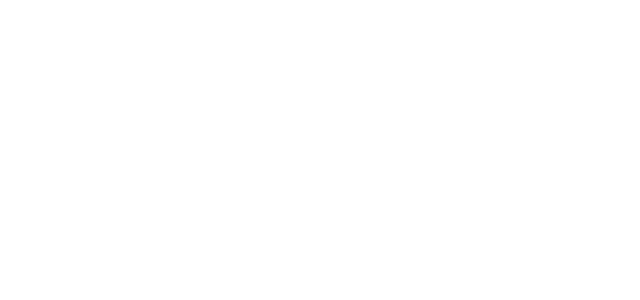
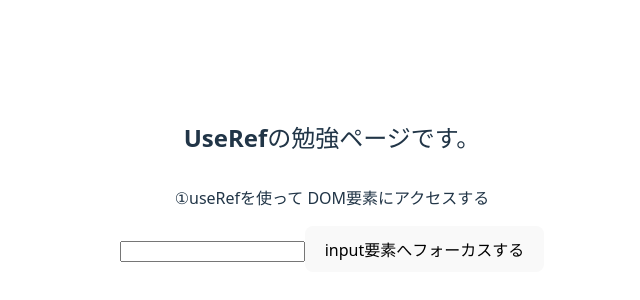
Before and after one commit to terahashi/react-next-study, a React (Vite) app: page /study/UseRef in a window 1280 px wide. Before the commit this address had no page. Shown: the part 194-494 px from the top of the page, without its empty margins (308-948 px from the left). Built offline with nearby package versions, Linux system fonts and the light colour scheme.

Commit message:
「UseRef.jsxファイルを追加」 作成完了

```diff
--- a/src/App.jsx
+++ b/src/App.jsx
@@ -26,6 +26,7 @@
 import CssInjs from './pages/study/CssInjs_Practice';
 import ModalLesson from './pages/study/ModalLesson';
 import ToastLesson from './pages/study/ToastLesson';
+import UseRef from './pages/study/UseRef';
 
 function App() {
   const [count, setCount] = useState(0);
@@ -69,6 +70,7 @@
           <Route path='study/CssInjs' element={<CssInjs />} />
           <Route path='study/ModalLesson' element={<ModalLesson />} />
           <Route path='study/ToastLesson' element={<ToastLesson />} />
+          <Route path='study/UseRef' element={<UseRef />} />
           {/* ++++++++追記：ポートフォリオは、基本的にcssは「Tailwind CSS でサクッと作り、
           もし細かい動的スタイルが必要になったら一部だけ CSS-in-JS を使う。」 */}
           {/* <Route path='./pages/Count' element={<Count />} /> ⬅︎これだとエラー。【pathはURL】であってファイルの場所ではない！ */}
--- a/src/pages/study/StudyHome.jsx
+++ b/src/pages/study/StudyHome.jsx
@@ -47,6 +47,7 @@
       <br></br>
       <Link to={'study/ToastLesson'}>トーストを作成してみよう</Link>
       <br></br>
+      <Link to={'study/UseRef'}>UseRefでDOMを直接操作する</Link>
     </div>
   );
 };
--- /dev/null
+++ b/src/pages/study/UseRef.jsx
@@ -0,0 +1,36 @@
+////◾︎useRefとは？
+//・再レンダーを引き起こさずに「値」や「DOM 要素」への参照を保持できる仕組みです。
+//・【DOM要素へのアクセスを保持できる】のが「useRef」です。
+import { useState, useRef } from 'react';
+
+//// ⬇︎Case1 useRefでDOMを取得
+//「refオブジェクト(inputRef)」をref(ref={inputRef})属性に渡すとDOMを参照することができます。
+const Case1 = () => {
+  const [value, setValue] = useState('');
+  const inputRef = useRef(); //「refオブジェクト」を作成
+  //⬇︎ボタンがクリックされたときにinput要素にフォーカスする関数
+  const handleClick = () => {
+    inputRef.current.focus(); //「refオブジェクト」のcurrentプロパティを使って、DOM要素にアクセス
+  };
+  return (
+    <div>
+      <input type='text' ref={inputRef} value={value} onChange={(e) => setValue(e.target.value)} />
+      <button onClick={handleClick}>input要素へフォーカスする</button>
+    </div>
+  );
+};
+
+//// ⬇︎UseRefコンポーネント
+const UseRef = () => {
+  return (
+    <div>
+      <h2 style={{ marginBottom: '30px' }}>UseRefの勉強ページです。</h2>
+      <div style={{ marginBottom: '40px' }}>
+        <p>①useRefを使って DOM要素にアクセスする</p>
+        <Case1 />
+      </div>
+    </div>
+  );
+};
+
+export default UseRef;
```
